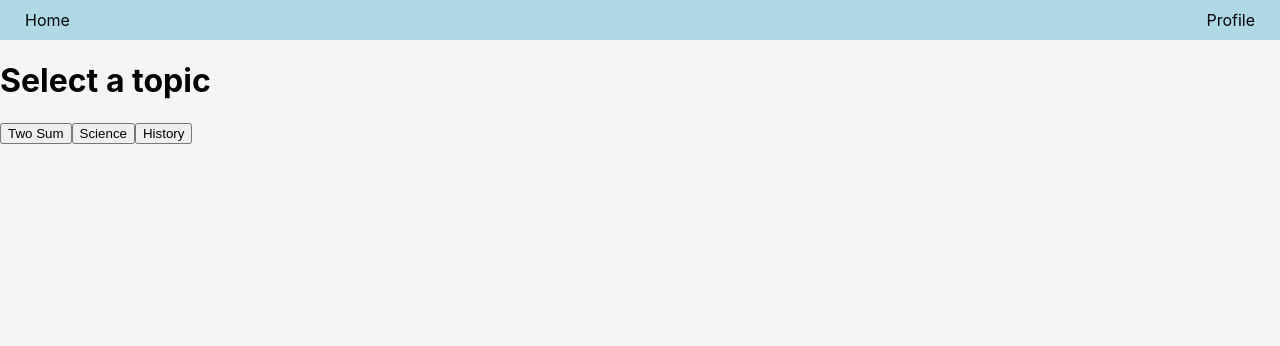
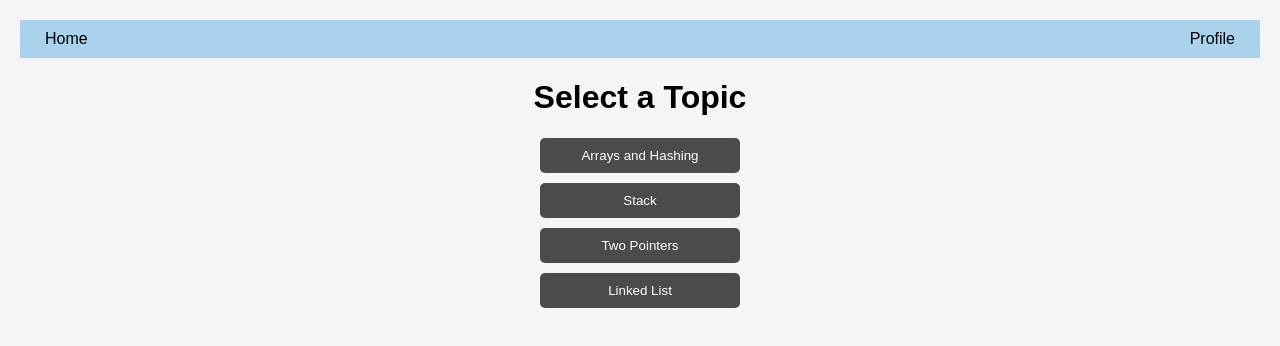
Before and after one commit to smithwithatypo/hf_project, a React (Create React App) app: page /home in a window 1280 px wide. Shown: the top 346 px of the page. Built offline with nearby package versions, Linux system fonts and the light colour scheme.

Commit message:
UI for home

```diff
--- a/src/components/Home/Home.css
+++ b/src/components/Home/Home.css
@@ -0,0 +1,69 @@
+.home-page {
+    padding: 20px;
+    font-family: Arial, sans-serif;
+  }
+
+  .topic-selection {
+    text-align: center;
+    margin-bottom: 20px;
+  }
+
+  .topics-list {
+    display: flex;
+    flex-direction: column;
+    align-items: center;
+    gap: 10px;
+  }
+
+  .topic-button {
+    background-color: #4B4B4D; /* Thunder color */
+    color: white;
+    padding: 10px 20px;
+    border: none;
+    border-radius: 5px;
+    cursor: pointer;
+    width: 200px;
+    text-align: center;
+  }
+
+  .topic-button.active {
+    background-color: #A8C686; /* Grassy color */
+  }
+
+  .topic-button:hover {
+    opacity: 0.7;
+  }
+
+  .problems-section {
+    text-align: center;
+    margin-top: 20px;
+  }
+
+  .problems-table {
+    margin: 0 auto;
+    border-collapse: collapse;
+    width: 80%;
+    table-layout: fixed;
+  }
+
+  .problems-table th {
+    background-color: #4B4B4D; /* Dark grey for header */
+    color: white;
+    text-align: left;
+    padding: 10px;
+}
+
+.problems-table th:hover {
+    background-color: #4B4B4D; /* Keep the same dark grey on hover */
+}
+
+.problems-table td {
+    border: 1px solid #ddd;
+    padding: 10px;
+    text-align: left;
+}
+
+.problems-table tr:hover {
+    background-color: #aad2ec;
+    cursor: pointer;
+}
--- a/src/components/Home/Home.js
+++ b/src/components/Home/Home.js
@@ -1,33 +1,85 @@
-import React from "react";
+import React, { useState } from "react";
 import { useNavigate } from "react-router-dom";
 import { Navbar } from "../index";
+import problemsData from "../../data/problems.json";
+import "./Home.css";
 
-const topics = [
-  { id: "two_sum", name: "Two Sum" },
-  { id: 2, name: "Science" },
-  { id: 3, name: "History" },
-  // Add more topics here
-];
 
 function Home() {
   const navigate = useNavigate();
+  const [selectedTopic, setSelectedTopic] = useState(null);
 
+  // Extract topics from the JSON data
+  const topics = Object.entries(problemsData.topics).map(([key, value]) => ({
+    id: key,
+    name: value.name,
+    problems: Object.entries(value.problems).map(([problemKey, problemValue]) => ({
+      id: problemKey,
+      title: problemValue.title,
+      badgeLevel: "Beginner" // You can replace this with dynamic logic later
+    }))
+  }));
+
+  // Handle topic selection
   const handleTopicClick = (topicId) => {
-    // Navigate to the Flashcard page with the specific topic ID
-    navigate(`/flashcards/${topicId}`);
+    setSelectedTopic(topicId);
+  };
+
+  // Handle problem click to navigate to the flashcard page
+  const handleProblemClick = (problemId) => {
+    navigate(`/flashcards/${problemId}`);
   };
 
   return (
-    <div>
+    <div className="home-page">
       <Navbar />
-      <h1>Select a topic</h1>
-      {topics.map((topic) => (
-        <button key={topic.id} onClick={() => handleTopicClick(topic.id)}>
-          {topic.name}
-        </button>
-      ))}
+      <div className="topic-selection">
+        <h1>Select a Topic</h1>
+        <div className="topics-list">
+          {topics.map((topic) => (
+            <button
+              key={topic.id}
+              className={`topic-button ${selectedTopic === topic.id ? "active" : ""}`}
+              onClick={() => handleTopicClick(topic.id)}
+            >
+              {topic.name}
+            </button>
+          ))}
+        </div>
+      </div>
+      <div className="problems-section">
+        {selectedTopic && (
+          <>
+            <h2>Questions for {topics.find((topic) => topic.id === selectedTopic)?.name}</h2>
+            <table className="problems-table">
+              <thead>
+                <tr>
+                  <th>Question</th>
+                  <th>Badge Level</th>
+                </tr>
+              </thead>
+              <tbody>
+                {topics
+                  .find((topic) => topic.id === selectedTopic)
+                  ?.problems.map((problem) => (
+                    <tr key={problem.id} onClick={() => handleProblemClick(problem.id)}>
+                      <td>{problem.title}</td>
+                      <td>{problem.badgeLevel}</td>
+                    </tr>
+                  ))}
+              </tbody>
+            </table>
+          </>
+        )}
+      </div>
     </div>
   );
 }
 
 export default Home;
+
+
+
+// import React from "react";
+// import { useNavigate } from "react-router-dom";
+// import { Navbar } from "../index";
--- a/src/components/Navbar/Navbar.css
+++ b/src/components/Navbar/Navbar.css
@@ -2,7 +2,7 @@ nav {
     display: flex;
     /* flex-direction: row; */
     justify-content: space-between;
-    background-color: lightblue;
+    background-color: #aad2ec;
     padding: 10px 0px;
 }
 
--- a/src/data/problems.json
+++ b/src/data/problems.json
@@ -105,6 +105,76 @@
                 "answer": "hash map"
               }
             ]
+          },
+          "valid_anagram": {
+            "id": "valid_anagram",
+            "title": "Valid Anagram",
+            "description": ""
+          },
+          "top_k_frequent": {
+            "id": "top_k_frequent",
+            "title": "Top K Frequent",
+            "description": ""
+          }
+        }
+      },
+      "stack": {
+        "name": "Stack",
+        "problems": {
+          "valid_parentheses": {
+            "id": "valid_parentheses",
+            "title": "Valid Parentheses",
+            "description": ""
+          },
+          "min_stack": {
+            "id": "min_stack",
+            "title": "Min Stack",
+            "description": ""
+          },
+          "car_fleet": {
+            "id": "car_fleet",
+            "title": "Car Fleet",
+            "description": ""
+          }
+        }
+      },
+      "two_pointers": {
+        "name": "Two Pointers",
+        "problems": {
+          "valid_palindrome": {
+            "id": "valid_palindrome",
+            "title": "Valid Palindrome",
+            "description": ""
+          },
+          "two_sum_ii": {
+            "id": "two_sum_ii",
+            "title": "Two Sum II",
+            "description": ""
+          },
+          "container_with_most_water": {
+            "id": "container_with_most_water",
+            "title": "Container With Most Water",
+            "description": ""
+          }
+        }
+      },
+      "linked_list": {
+        "name": "Linked List",
+        "problems": {
+          "reverse_linked_list": {
+            "id": "reverse_linked_list",
+            "title": "Reverse Linked List",
+            "description": ""
+          },
+          "merge_two_sorted_lists": {
+            "id": "merge_two_sorted_lists",
+            "title": "Merge Two Sorted Lists",
+            "description": ""
+          },
+          "copy_list_with_random_pointer": {
+            "id": "copy_list_with_random_pointer",
+            "title": "Copy List With Random Pointer",
+            "description": ""
           }
         }
       }
```
